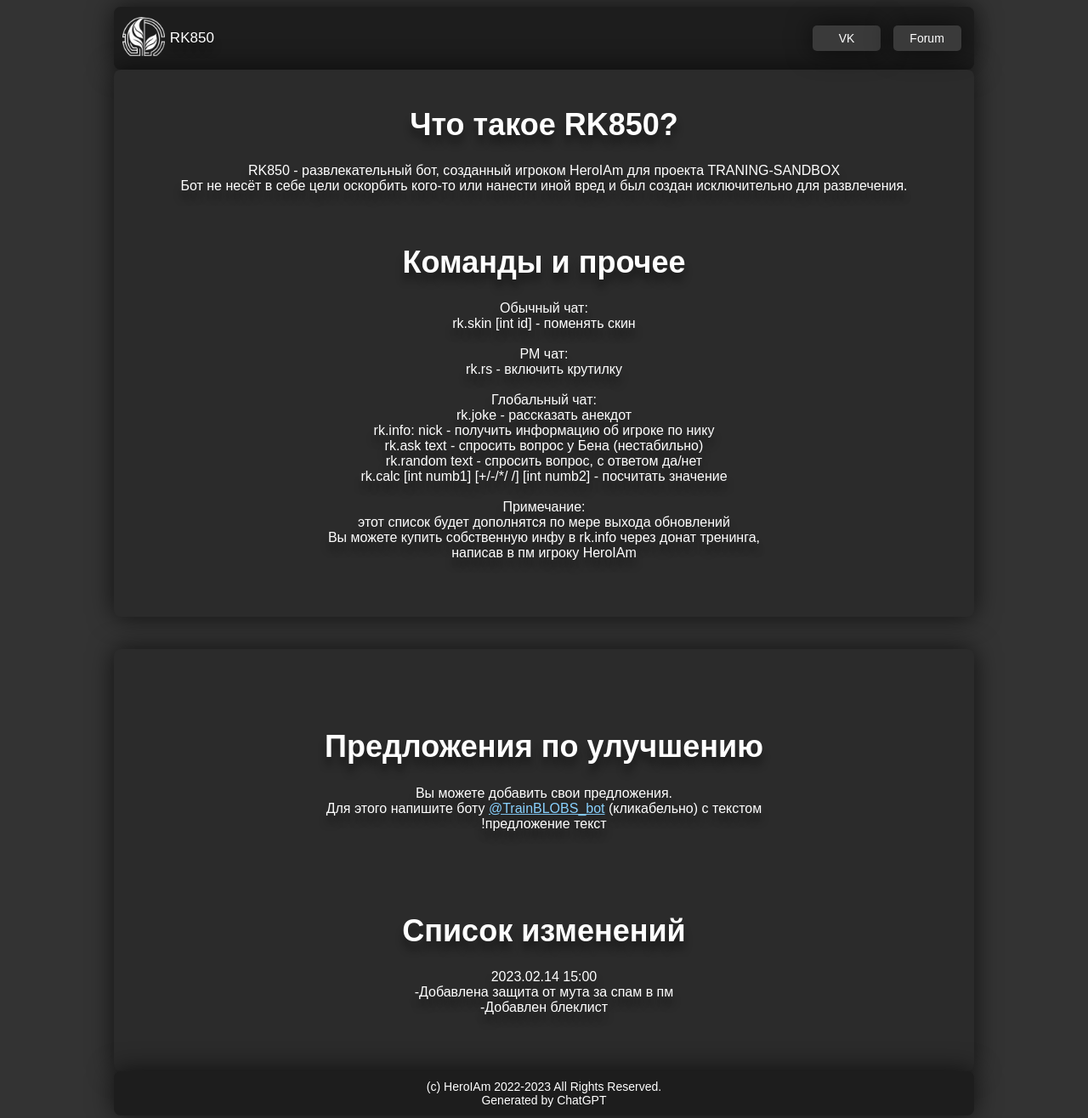
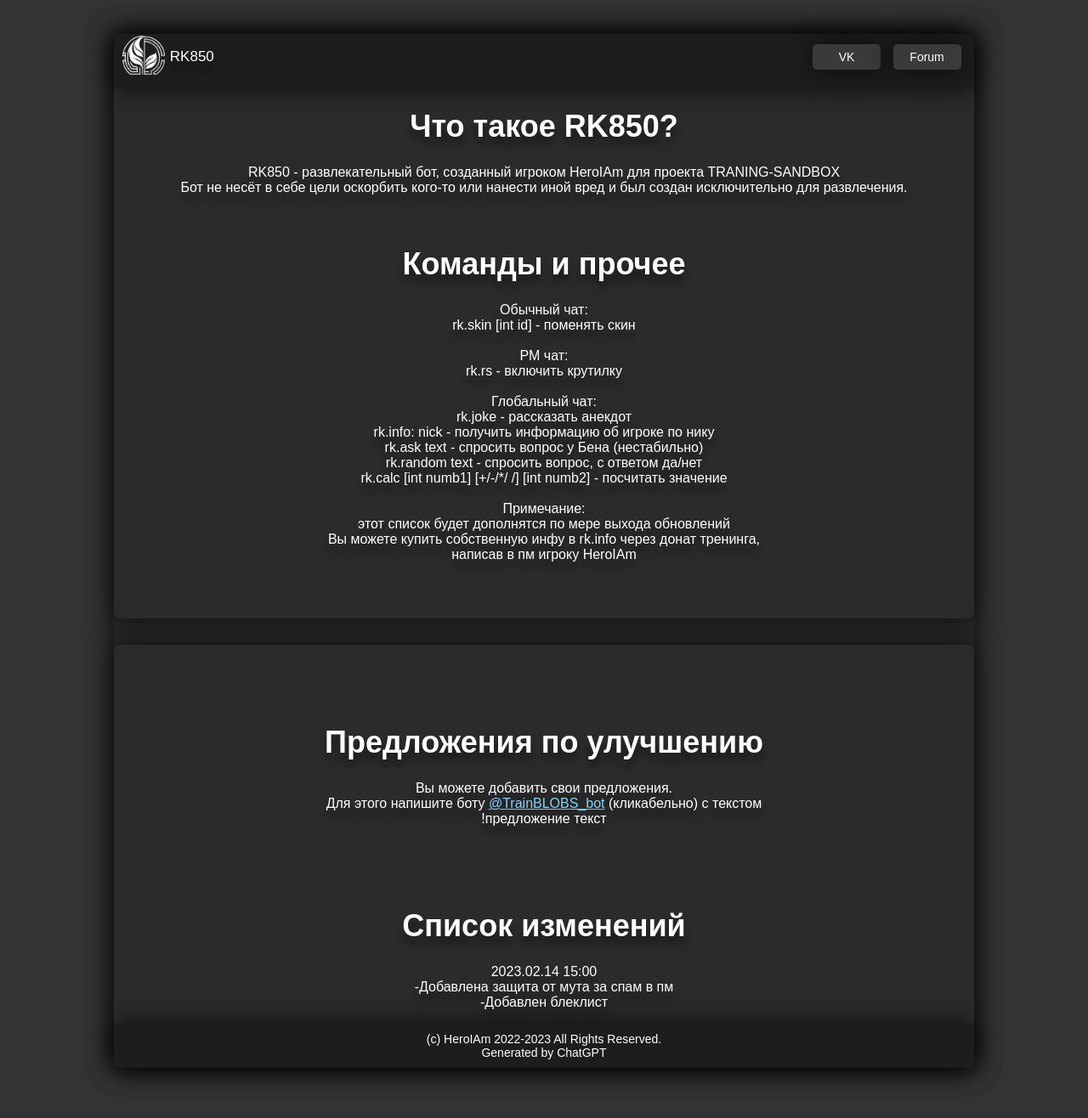
Before and after one commit to HeroIAm/rk850, a plain HTML site: page index.html in a window 1280 px wide. Shown: the top 1316 px of the page at 85% size. Drawn offline with Linux system fonts and the light colour scheme.

Commit message:
Add files via upload

```diff
--- a/index.html
+++ b/index.html
@@ -18,12 +18,14 @@
     .header {
       background-color: rgb(29, 29, 29);
       box-shadow: 0px 0px 30px rgba(0, 0, 0, 0.679);
-      width: 80%;
+      width: 100%;
       margin: 0 auto;
+      margin-top: 0px;
       display: flex;
       justify-content: space-between;
       align-items: center;
       padding: 10px;
+      padding-top : 0px;
       border-radius: 8px;
     }
 
@@ -62,22 +64,32 @@
     .main-content {
       box-shadow: 0px 0px 30px rgba(0, 0, 0, 0.679);
       background-color: rgb(43, 43, 43);
-      width: 80%;
-      margin-left: 10%;
-      margin-top:0%;
+      width: 100%;
+      margin-top:40px;
       border-radius: 8px;
-      padding-top: 20px;
+      padding-top: 0px;
       padding-bottom: 50px;
     }
     .second-content {
       box-shadow: 0px 0px 30px rgba(0, 0, 0, 0.679);
       background-color: rgb(43, 43, 43);
+      width: 100%;
+      margin-top: 3%;
+      margin-bottom: 40px;
+      border-radius: 8px;
+      padding-top: 70px;
+      padding-bottom: 0px;
+    }
+      .third-content {
+      box-shadow: 0px 0px 30px rgba(0, 0, 0, 0.679);
+      background-color: rgb(40, 40, 40);
       width: 80%;
       margin-left: 10%;
-      margin-top: 3%;
+      margin-top:40px;
+      margin-bottom: 40px;
       border-radius: 8px;
-      padding-top: 70px;
-      padding-bottom: 50px;
+      padding-top: 0px;
+      padding-bottom: 0px;
     }
     h1 {
       font-size: 36px;
@@ -90,8 +102,7 @@
     .footer {
       box-shadow: 0px 0px 30px rgba(0, 0, 0, 0.679);
       background-color: rgb(29, 29, 29);
-      width: 80%;
-      margin-left: 10%;
+      width: 100%;
       padding: 10px;
       font-size: 14px;
       border-radius: 8px;
@@ -99,16 +110,25 @@
   </style>
 </head>
 <body>
-  <header class="header">
-    <img src="images/logo.png" alt="Logo">
-    <p class="pi">RK850</p>
-    <div>
-      <button onclick="window.location.href='https://vk.com/akulov08'">VK</button>
-      <button onclick="window.location.href='https://forum.training-server.com/u/HeroIAm'">Forum</button>
-    </div>
-  </header>
+
+  <div class="third-content">
 
   <div class="main-content">
+  <header class="header">
+
+    <img src="images/logo.png" alt="Logo">
+
+    <p class="pi">RK850</p>
+
+    <div>
+
+    <button onclick="window.location.href='https://vk.com/akulov08'">VK</button>
+
+    <button onclick="window.location.href='https://forum.training-server.com/u/HeroIAm'">Forum</button>
+
+    </div>
+
+    </header>
     <h1>Что такое RK850?</h1>
     <p>RK850 - развлекательный бот, созданный игроком HeroIAm для проекта TRANING-SANDBOX<br>Бот не несёт в себе цели оскорбить кого-то или нанести иной вред и был создан исключительно для развлечения.<br><br><br></p>
     <h1>Команды и прочее</h1>
@@ -123,12 +143,12 @@
      !предложение текст<br><br><br><br><br></p>
      <h1>Список изменений</h1>
      <p>2023.02.14 15:00<br>-Добавлена защита от мута за спам в пм<br>-Добавлен блеклист</p>
+     <footer class="footer">
+      (c) HeroIAm 2022-2023 All Rights Reserved.
+      <br>
+      Generated by ChatGPT
+    </footer>
   </div>
-
-  <footer class="footer">
-    (c) HeroIAm 2022-2023 All Rights Reserved.
-    <br>
-    Generated by ChatGPT
-  </footer>
+</div>
 </body>
 </html>
```
